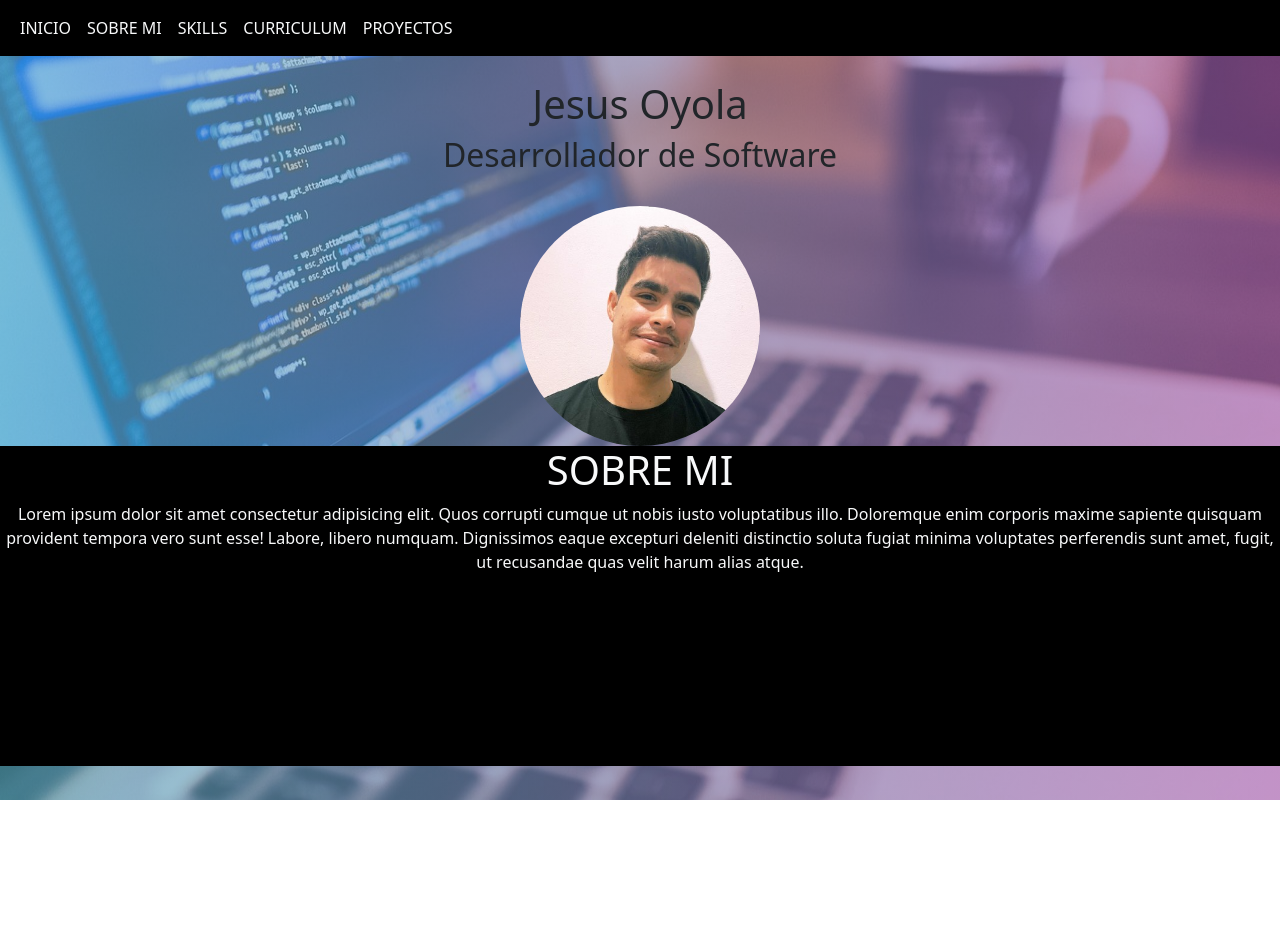
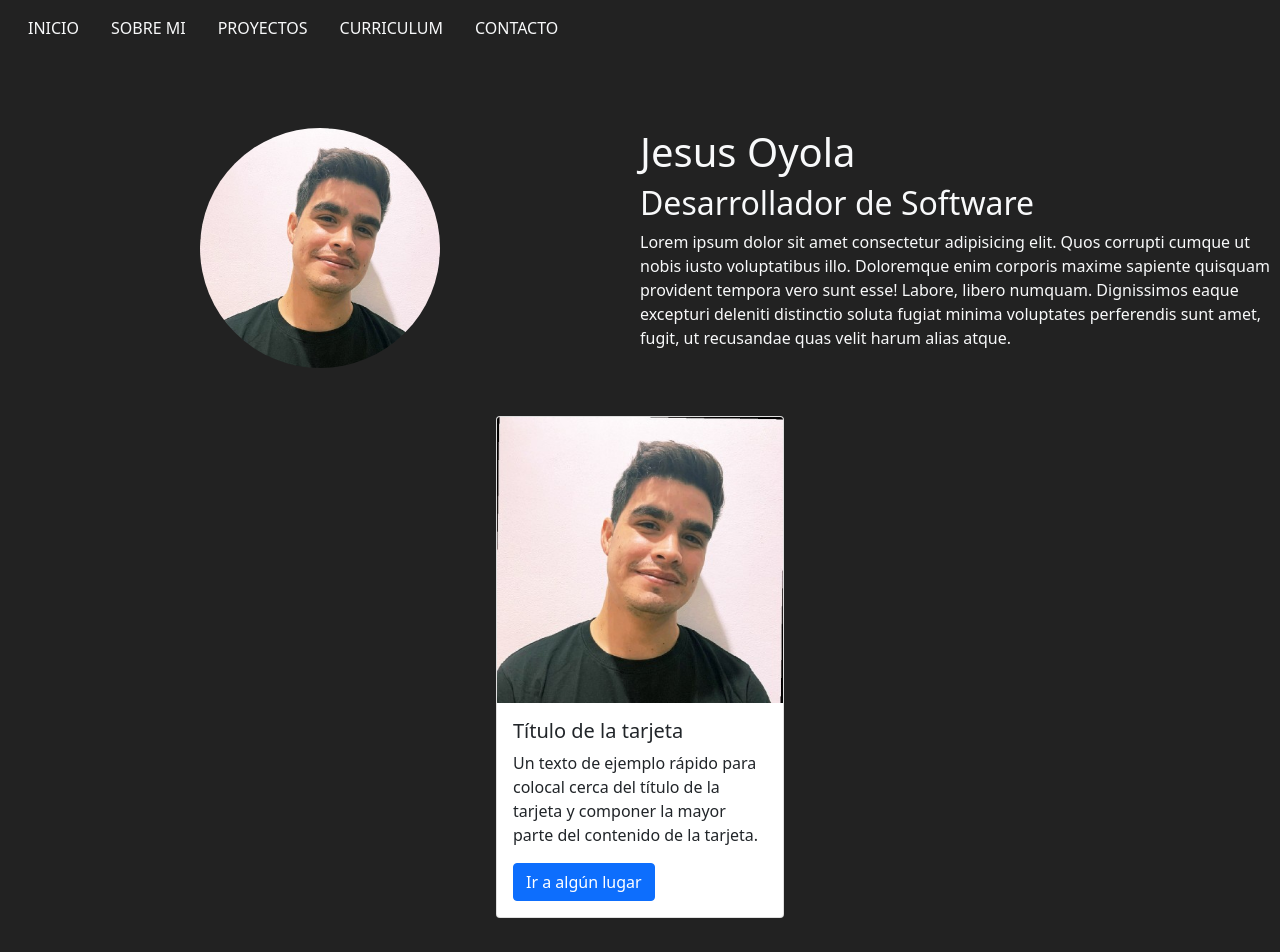
Before and after one commit to JesusOyola/Mi-Portfolio, a plain HTML site: page index.html in a window 1280 px wide. Shown: the top 952 px of the page. Before the commit the page ends 800 px from the top, so only its background shows below. Drawn offline with nearby package versions, Linux system fonts and the light colour scheme.

Commit message:
implement animation for the projects cards, and use the intersection observer for this.

```diff
--- a/index.html
+++ b/index.html
@@ -19,7 +19,7 @@
   </head>
   <body>
     <!-- Header -->
-    <header class="bg-black">
+    <header>
       <nav class="navbar navbar-expand-lg">
         <div class="container-fluid">
           <button
@@ -46,50 +46,85 @@
             </svg>
           </button>
           <div class="collapse navbar-collapse" id="navbarNav">
-            <ul class="navbar-nav">
-              <li class="nav-item">
+            <ul class="nav justify-content-center">
+              <li>
                 <a
-                  class="nav-link active text-light"
+                  class="nav-link text-light"
                   aria-current="page"
                   href="#"
                   >INICIO</a
                 >
               </li>
-              <li class="nav-item">
-                <a class="nav-link text-light" href="#"
-                  >SOBRE MI</a
-                >
+              <li>
+                <a class="nav-link text-light" href="#">SOBRE MI</a>
               </li>
-              <li class="nav-item">
-                <a class="nav-link text-light" href="#">SKILLS</a>
+              <li>
+                <a class="nav-link text-light" href="#">PROYECTOS</a>
               </li>
-              <li class="nav-item">
+              <li>
                 <a class="nav-link text-light" href="#">CURRICULUM</a>
               </li>
-              <li class="nav-item">
-                <a class="nav-link text-light" href="#">PROYECTOS</a>
+              <li>
+                <a class="nav-link text-light" href="#">CONTACTO</a>
               </li>
             </ul>
           </div>
         </div>
       </nav>
     </header>
-    <!-- INICIO -->
-    <section>
-        <article class="w-100 pt-4 d-flex flex-column align-items-center">
-        <h1>Jesus Oyola</h1>
-        <h2>Desarrollador de Software</h2>
-        </article>
-        <div class="w-100 pt-4 d-flex flex-row justify-content-center">
-            <img class="profile-image" src="./assets/images/mi image.jpeg" >
+    <!-- SOBRE MI -->
+    <section class="d-flex flex-row mt-5">
+      <div class="w-100 pt-4 d-flex flex-row justify-content-center">
+        <img
+          class="profile-image"
+          src="./assets/images/mi image.jpeg"
+        />
+      </div>
+
+      <article
+        class="w-100 pt-4 d-flex flex-column"
+      >
+        <h1 class="text-light">Jesus Oyola</h1>
+        <h2 class="text-light">Desarrollador de Software</h2>
+        <p class="text-light">
+          Lorem ipsum dolor sit amet consectetur adipisicing elit.
+          Quos corrupti cumque ut nobis iusto voluptatibus illo.
+          Doloremque enim corporis maxime sapiente quisquam provident
+          tempora vero sunt esse! Labore, libero numquam. Dignissimos
+          eaque excepturi deleniti distinctio soluta fugiat minima
+          voluptates perferendis sunt amet, fugit, ut recusandae quas
+          velit harum alias atque.
+        </p>
+      </article>
+    </section>
+    <!-- PROYECTOS -->
+    <section class="d-flex flex-column align-items-center mt-5">
+      <div id="card-1" class="card project-card mb-5" style="width: 18rem;">
+        <img src="./assets/images/mi image.jpeg" class="card-img-top" alt="...">
+        <div class="card-body">
+          <h5 class="card-title">Título de la tarjeta</h5>
+          <p class="card-text">Un texto de ejemplo rápido para colocal cerca del título de la tarjeta y componer la mayor parte del contenido de la tarjeta.</p>
+          <a href="#" class="btn btn-primary">Ir a algún lugar</a>
         </div>
-    </section>
-    <!-- SOBRE MI -->
-    <section class="about-me text-center">
-    <h1 class="text-light">SOBRE MI</h1>
-    <p class="text-light">Lorem ipsum dolor sit amet consectetur adipisicing elit. Quos corrupti cumque ut nobis iusto voluptatibus illo. Doloremque enim corporis maxime sapiente quisquam provident tempora vero sunt esse! Labore, libero numquam. Dignissimos eaque excepturi deleniti distinctio soluta fugiat minima voluptates perferendis sunt amet, fugit, ut recusandae quas velit harum alias atque.</p>
+      </div>
+      <div id="card-2" class="card project-card mb-5" style="width: 18rem;">
+        <img src="./assets/images/mi image.jpeg" class="card-img-top" alt="...">
+        <div class="card-body">
+          <h5 class="card-title">Título de la tarjeta</h5>
+          <p class="card-text">Un texto de ejemplo rápido para colocal cerca del título de la tarjeta y componer la mayor parte del contenido de la tarjeta.</p>
+          <a href="#" class="btn btn-primary">Ir a algún lugar</a>
+        </div>
+      </div>
+      <div id="card-3" class="card project-card mb-5" style="width: 18rem;">
+        <img src="./assets/images/mi image.jpeg" class="card-img-top" alt="...">
+        <div class="card-body">
+          <h5 class="card-title">Título de la tarjeta</h5>
+          <p class="card-text">Un texto de ejemplo rápido para colocal cerca del título de la tarjeta y componer la mayor parte del contenido de la tarjeta.</p>
+          <a href="#" class="btn btn-primary">Ir a algún lugar</a>
+        </div>
+      </div>
     </section>
 
-    <script href="main.js"></script>
+    <script src="main.js"></script>
   </body>
 </html>
--- a/main.js
+++ b/main.js
@@ -0,0 +1,23 @@
+const card1 = document.getElementById("card-1")
+const card2 = document.getElementById("card-2")
+const card3 = document.getElementById("card-3")
+
+const loadCard = (entradas, observador) => {
+  /* console.log(entradas);
+  console.log(observador); */
+
+  entradas.forEach((element) => {
+    if (element.isIntersecting)
+      element.target.classList.add("visible")
+  })
+}
+
+const observador = new IntersectionObserver(loadCard, {
+  root: null,
+  rootMargin: " 0px 0px 0px 0px",
+  threshold: 1.0,
+})
+
+observador.observe(card1)
+observador.observe(card2)
+observador.observe(card3)
--- a/style.css
+++ b/style.css
@@ -1,27 +1,29 @@
-body {
-  background-image: url("./assets/images/coding.jpg");
-  background-repeat: no-repeat;
-  background-size: 100vw 100vh;
+* {
+  margin: 0;
+  padding: 0;
+  box-sizing: border-box;
 }
 
-body::before {
-  content: "";
-  width: 100%;
-  top: 3.5rem;
-  bottom: 0;
-  position: absolute;
-  background: linear-gradient(90deg, #52c4df, #ad55c1);
-  opacity: 0.5;
-  z-index: -1;
+body {
+  background-color: #222 !important;
 }
-
 .profile-image {
   border-radius: 50%;
   height: 15rem;
 }
 
-.about-me{
-    background-color: black;
-    height: 20rem;
-    width: 100%;
+.about-me {
+  height: 20rem;
+  width: 100%;
 }
+
+.project-card {
+  opacity: 0;
+  transform: scale(0.9);
+  transition: 0.7s ease-in-out all;
+}
+
+.project-card.visible {
+  opacity: 1;
+  transform: scale(1);
+}
```
Also changed, not shown: assets/images/coding.jpg (deleted).
